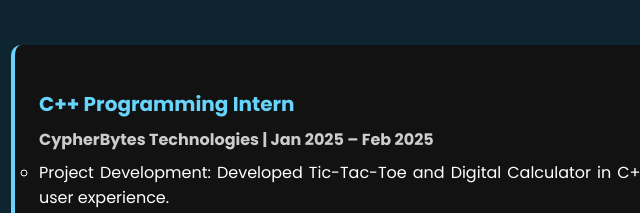
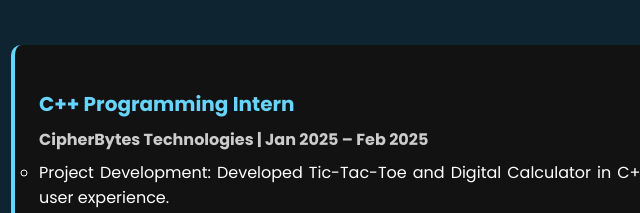
Before and after one commit to 06Priya-s/Portfolio_Website, a plain HTML site: page index.html in a window 1280 px wide. Shown: the part 2221-2434 px from the top of the page, 117-757 px from the left. Drawn offline with nearby package versions, Linux system fonts and the light colour scheme.

Commit message:
new-update 2

```diff
--- a/index.html
+++ b/index.html
@@ -195,7 +195,7 @@
     <div class="bd-grid experience__container">
       <div class="experience__item">
         <h3 class="experience__role">C++ Programming Intern</h3>
-        <span class="experience__company">CypherBytes Technologies | Jan 2025 – Feb 2025</span>
+        <span class="experience__company">CipherBytes Technologies | Jan 2025 – Feb 2025</span>
         <ul class="experience__desc">
                 <li>Project Development: Developed Tic-Tac-Toe and Digital Calculator in C++, focusing on functionality, optimization, and user experience.</li>
                 <li>Problem-Solving: Resolved input validation issues, logic errors, and performance bottlenecks through debugging, algorithm refinement, and mentor feedback.</li>
```
